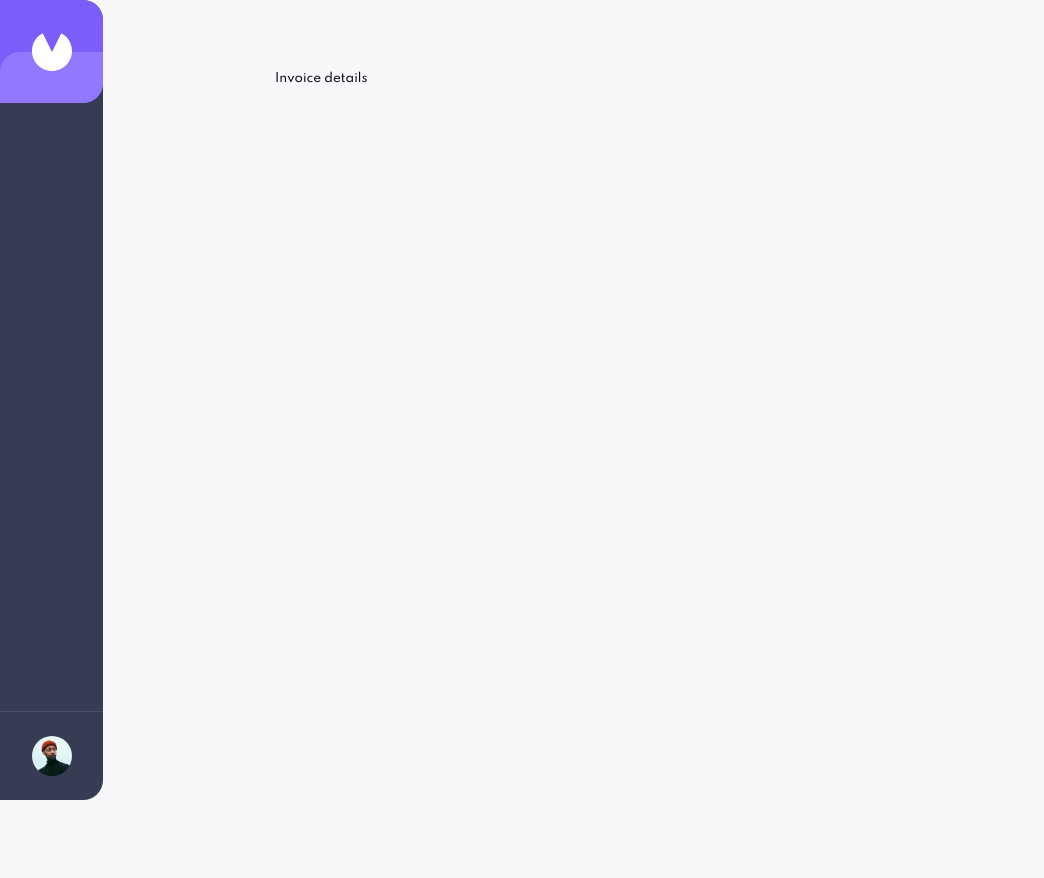
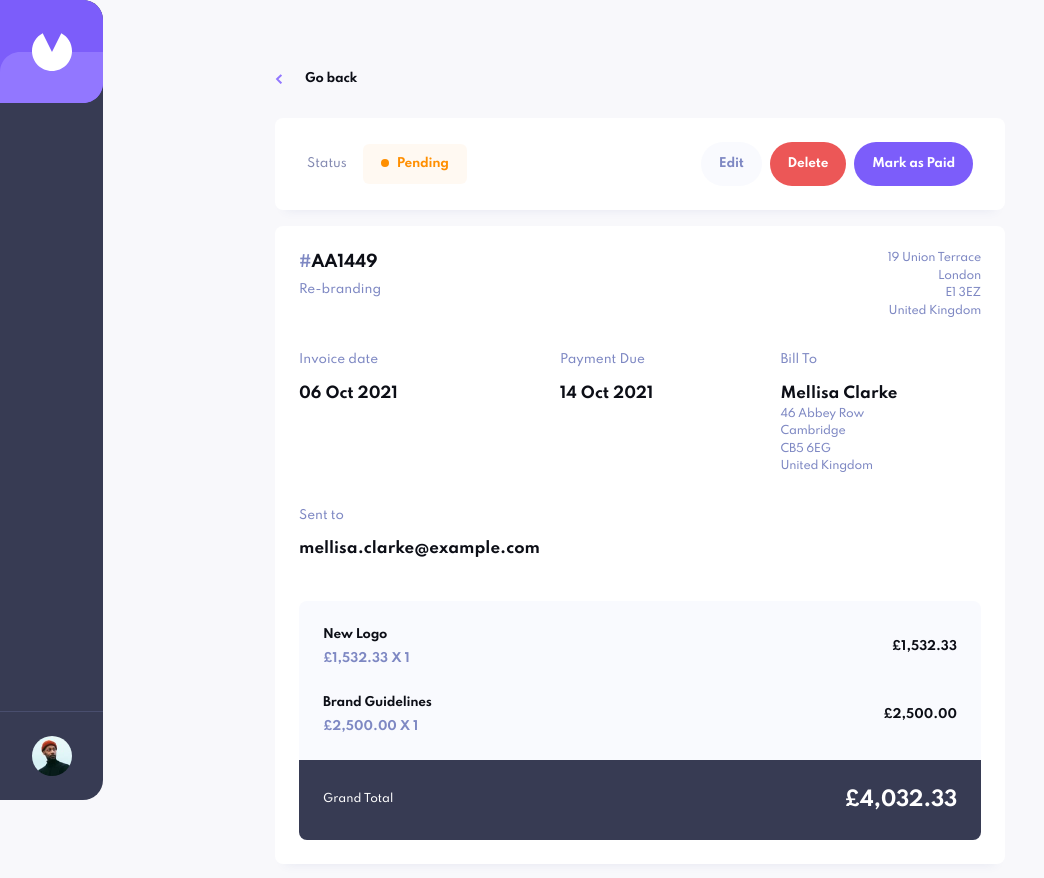
Before and after one commit to agrajy10/invoice-app, a React (Vite) app: page /AA1449 in a window 1280 px wide. Shown: the top 878 px of the page, without its empty margins (0-1044 px from the left). Before the commit the page ends 800 px from the top, so only its background shows below. Built offline with nearby package versions, Linux system fonts and the light colour scheme.

Commit message:
Invoice details page

```diff
--- a/src/components/InvoiceDetails.jsx
+++ b/src/components/InvoiceDetails.jsx
@@ -1,7 +1,219 @@
+import { useState, useEffect, useContext } from 'react';
+import { Link, useParams } from 'react-router-dom';
+import styled from 'styled-components';
+
 import MainContainer from './MainContainer';
+import InvoiceStatusBadge from './InvoiceItem/InvoiceStatusBadge';
+import InvoiceInfo from './InvoiceInfo';
+import InvoiceItemsTableMobile from './InvoiceItemsTableMobile';
+import Button from './Button';
+
+import { AppContext } from '../context/AppContext';
+
+import { formatDate } from '../utils/utils';
+import deviceSize from '../styles/breakpoints';
+
+import IconArrowLeft from '../assets/icon-arrow-left.svg';
+
+const BackButton = styled(Link)`
+  display: inline-flex;
+  align-items: center;
+  justify-content: center;
+  font-size: 12px;
+  font-weight: 700;
+  letter-spacing: -0.25px;
+  text-decoration: none;
+  color: #0c0e16;
+  margin-bottom: 32px;
+  img {
+    margin-right: 23px;
+  }
+`;
+
+const Header = styled.header`
+  display: flex;
+  align-items: center;
+  justify-content: space-between;
+  background-color: #fff;
+  border-radius: 8px;
+  padding: 24px 32px;
+  margin-bottom: 16px;
+  box-shadow: 0px 10px 10px -10px rgba(72, 84, 159, 0.1);
+  @media screen and (min-width: ${deviceSize.md}) {
+    justify-content: flex-start;
+    gap: 16px;
+  }
+`;
+
+const StatusLbl = styled.p`
+  font-size: 12px;
+  color: #858bb2;
+  font-weight: 500;
+`;
+
+const InvoiceActions = styled.div`
+  display: flex;
+  align-items: center;
+  justify-content: center;
+  gap: 8px;
+  position: fixed;
+  bottom: 0;
+  left: 0;
+  right: 0;
+  background-color: #fff;
+  padding: 21px 24px;
+  @media screen and (min-width: ${deviceSize.md}) {
+    position: static;
+    margin-left: auto;
+    padding: 0;
+  }
+`;
+
+const DetailsCard = styled.main`
+  background-color: #fff;
+  border-radius: 8px;
+  padding: 24px;
+  color: #7e88c3;
+  line-height: 1.6;
+  box-shadow: 0px 10px 10px -10px rgba(72, 84, 159, 0.1);
+  margin-bottom: 45px;
+`;
+
+const DetailsCardGrid = styled.div`
+  display: grid;
+  grid-template-columns: repeat(2, 1fr);
+  gap: 30px 20px;
+  margin-bottom: 40px;
+  .invoice-id-name,
+  .sender-address,
+  .client-email {
+    grid-column: 1/3;
+  }
+  @media screen and (min-width: ${deviceSize.md}) {
+    grid-template-columns: repeat(3, 1fr);
+    .sender-address,
+    .client-email {
+      grid-column: auto;
+    }
+  }
+`;
+
+const InvoiceIdName = styled.div`
+  display: block;
+`;
+
+const InvoiceID = styled.p`
+  font-size: 12px;
+  font-weight: 700;
+  color: #0c0e16;
+  letter-spacing: -0.23px;
+  margin-bottom: 4px;
+  &:before {
+    content: '#';
+    color: #7e88c3;
+  }
+  @media screen and (min-width: ${deviceSize.md}) {
+    font-size: 16px;
+  }
+`;
+
+const InvoiceName = styled.h1`
+  font-size: 12px;
+  font-weight: 500;
+  margin-bottom: 4px;
+`;
+
+const SenderAddress = styled.address`
+  font-size: 11px;
+  font-style: normal;
+  letter-spacing: -0.23px;
+  @media screen and (min-width: ${deviceSize.md}) {
+    text-align: right;
+  }
+`;
 
 function InvoiceDetails() {
-  return <MainContainer>Invoice details</MainContainer>;
+  const [invoice, setInvoice] = useState(null);
+  const { invoiceId } = useParams();
+  const { invoices } = useContext(AppContext);
+
+  useEffect(() => {
+    const [currentInvoice] = invoices.filter((invoice) => invoice.id === invoiceId);
+    setInvoice(currentInvoice);
+  }, [invoiceId]);
+
+  return (
+    <MainContainer>
+      <BackButton to="/">
+        <img src={IconArrowLeft} alt="" />
+        Go back
+      </BackButton>
+      {invoice && (
+        <>
+          <Header>
+            <StatusLbl>Status</StatusLbl>
+            <InvoiceStatusBadge status={invoice.status} />
+            <InvoiceActions>
+              {invoice.status !== 'paid' && <Button variant="secondary">Edit</Button>}
+              <Button variant="warning">Delete</Button>
+              {invoice.status !== 'paid' && invoice.status !== 'draft' && (
+                <Button variant="primary">Mark as Paid</Button>
+              )}
+            </InvoiceActions>
+          </Header>
+          <DetailsCard>
+            <DetailsCardGrid>
+              <InvoiceIdName className="invoice-id-name">
+                <InvoiceID>{invoice.id}</InvoiceID>
+                <InvoiceName>{invoice.description}</InvoiceName>
+              </InvoiceIdName>
+              <SenderAddress className="sender-address">
+                {invoice.senderAddress.street}
+                <br />
+                {invoice.senderAddress.city}
+                <br />
+                {invoice.senderAddress.postCode}
+                <br />
+                {invoice.senderAddress.country}
+              </SenderAddress>
+              <InvoiceInfo
+                className="created-at"
+                label="Invoice date"
+                value={formatDate(invoice.createdAt)}
+              />
+              <InvoiceInfo
+                className="payment-due"
+                label="Payment Due"
+                value={formatDate(invoice.paymentDue)}
+              />
+              <div>
+                <InvoiceInfo className="client-name" label="Bill To" value={invoice.clientName} />
+                <InvoiceInfo className="client-address">
+                  <address>
+                    {invoice.clientAddress.street}
+                    <br />
+                    {invoice.clientAddress.city}
+                    <br />
+                    {invoice.clientAddress.postCode}
+                    <br />
+                    {invoice.clientAddress.country}
+                  </address>
+                </InvoiceInfo>
+              </div>
+              <InvoiceInfo className="client-email" label="Sent to" value={invoice.clientEmail} />
+            </DetailsCardGrid>
+            {invoice.items.length > 0 && (
+              <InvoiceItemsTableMobile
+                id={invoice.id}
+                items={invoice.items}
+                total={invoice.total}
+              />
+            )}
+          </DetailsCard>
+        </>
+      )}
+    </MainContainer>
+  );
 }
 
 export default InvoiceDetails;
--- /dev/null
+++ b/src/components/InvoiceInfo.jsx
@@ -0,0 +1,30 @@
+import styled from 'styled-components';
+
+const Label = styled.h2`
+  font-size: 12px;
+  font-weight: 500;
+  margin-bottom: 12px;
+`;
+
+const Value = styled.p`
+  font-size: 15px;
+  font-weight: 700;
+  color: #0c0e16;
+`;
+
+const ChildrenContainer = styled.div`
+  font-size: 11px;
+  letter-spacing: -0.23px;
+`;
+
+function InvoiceInfo({ className, label, value, children }) {
+  return (
+    <div className={className}>
+      {label && <Label>{label}</Label>}
+      {value && <Value>{value}</Value>}
+      <ChildrenContainer>{children}</ChildrenContainer>
+    </div>
+  );
+}
+
+export default InvoiceInfo;
--- /dev/null
+++ b/src/components/InvoiceItemsTableMobile.jsx
@@ -0,0 +1,118 @@
+import styled from 'styled-components';
+
+import { formatPrice } from '../utils/utils';
+
+const ItemsTable = styled.table`
+  width: 100%;
+  background-color: #f9fafe;
+  border-radius: 8px;
+  overflow: hidden;
+  border-collapse: collapse;
+`;
+
+const Body = styled.tbody`
+  tr td {
+    padding: 24px;
+  }
+  tr:last-child td {
+    padding-top: 0;
+  }
+`;
+
+const Hidden = styled.div`
+  border: 0px;
+  clip: rect(0px, 0px, 0px, 0px);
+  height: 1px;
+  margin: -1px;
+  overflow: hidden;
+  padding: 0px;
+  position: absolute;
+  width: 1px;
+  white-space: nowrap;
+  overflow-wrap: normal;
+`;
+
+const ItemNameCol = styled.td`
+  text-align: left;
+`;
+
+const ItemName = styled.p`
+  font-size: 12px;
+  font-weight: 700;
+  color: #0c0e16;
+  letter-spacing: -0.23px;
+  margin-bottom: 5px;
+`;
+
+const ItemQtyPrice = styled.p`
+  font-size: 12px;
+  font-weight: 700;
+  color: #7e88c3;
+`;
+
+const ItemTotalCol = styled.td`
+  font-size: 12px;
+  font-weight: 700;
+  color: #0c0e16;
+  text-align: right;
+`;
+
+const Footer = styled.tfoot`
+  background-color: #373b53;
+  tr td {
+    padding: 24px;
+  }
+`;
+
+const TotalLabel = styled.td`
+  font-size: 11px;
+  font-weight: 500;
+  text-align: left;
+  color: #fff;
+`;
+
+const InvoiceTotal = styled.td`
+  font-size: 20px;
+  font-weight: 700;
+  letter-spacing: -0.42px;
+  color: #fff;
+  text-align: right;
+`;
+
+function InvoiceItemsTableMobile({ id, items, total }) {
+  return (
+    <ItemsTable>
+      <thead>
+        <tr>
+          <th>
+            <Hidden>Item</Hidden>
+          </th>
+          <th>
+            <Hidden>Total</Hidden>
+          </th>
+        </tr>
+      </thead>
+      <Body>
+        {items.map(({ name, price, quantity, total }, index) => {
+          return (
+            <tr key={index + id}>
+              <ItemNameCol>
+                <ItemName>{name}</ItemName>
+                <ItemQtyPrice>{`${formatPrice(price)} X ${quantity}`}</ItemQtyPrice>
+              </ItemNameCol>
+              <ItemTotalCol>{formatPrice(total)}</ItemTotalCol>
+            </tr>
+          );
+        })}
+      </Body>
+      <Footer>
+        <tr>
+          <TotalLabel>Grand Total</TotalLabel>
+          <InvoiceTotal>{formatPrice(total)}</InvoiceTotal>
+        </tr>
+      </Footer>
+    </ItemsTable>
+  );
+}
+
+export default InvoiceItemsTableMobile;
--- a/src/styles/globalStyles.js
+++ b/src/styles/globalStyles.js
@@ -14,6 +14,10 @@ const GlobalStyle = createGlobalStyle`
         color:#0C0E16;
         overflow:${(props) => (props.isDrawerOpen ? 'hidden' : 'auto')}
     }
+
+    address {
+        font-style:normal;
+    }
 `;
 
 export default GlobalStyle;
```
